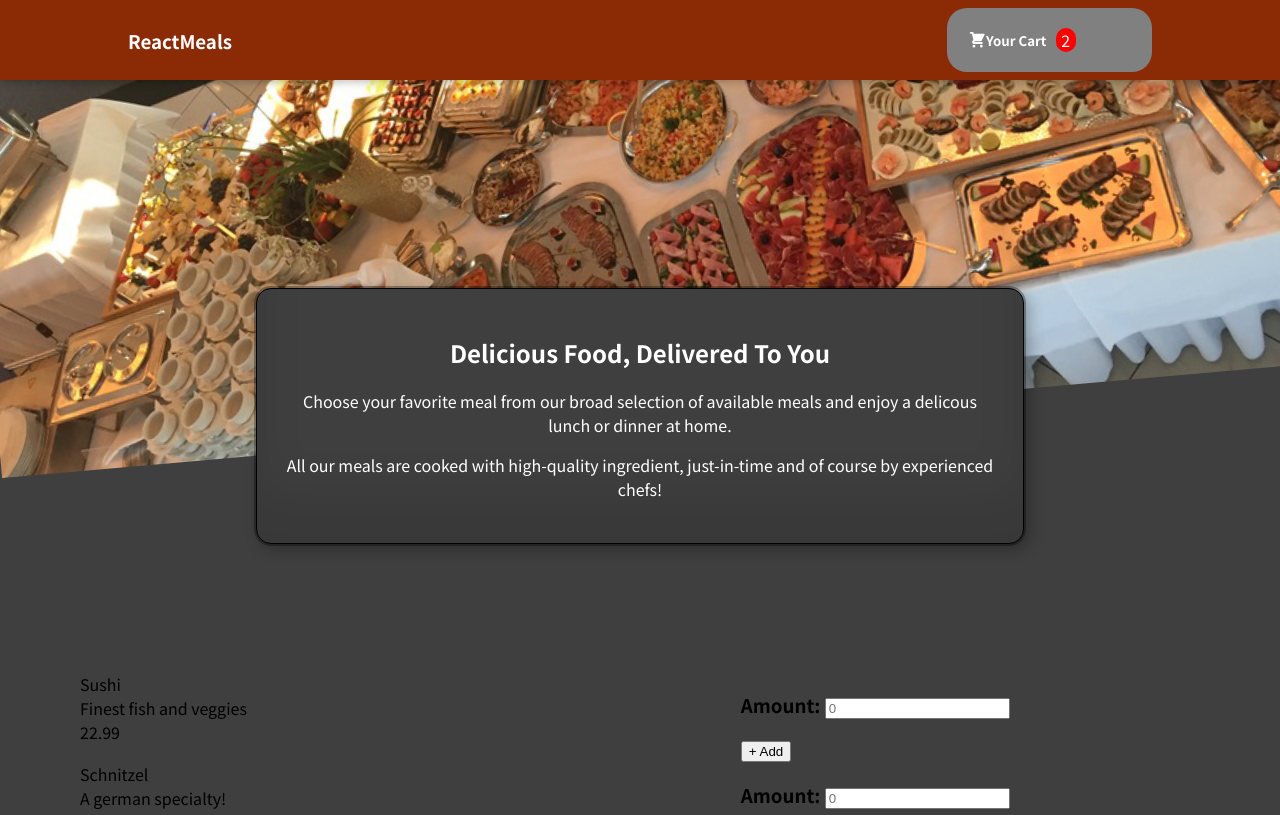
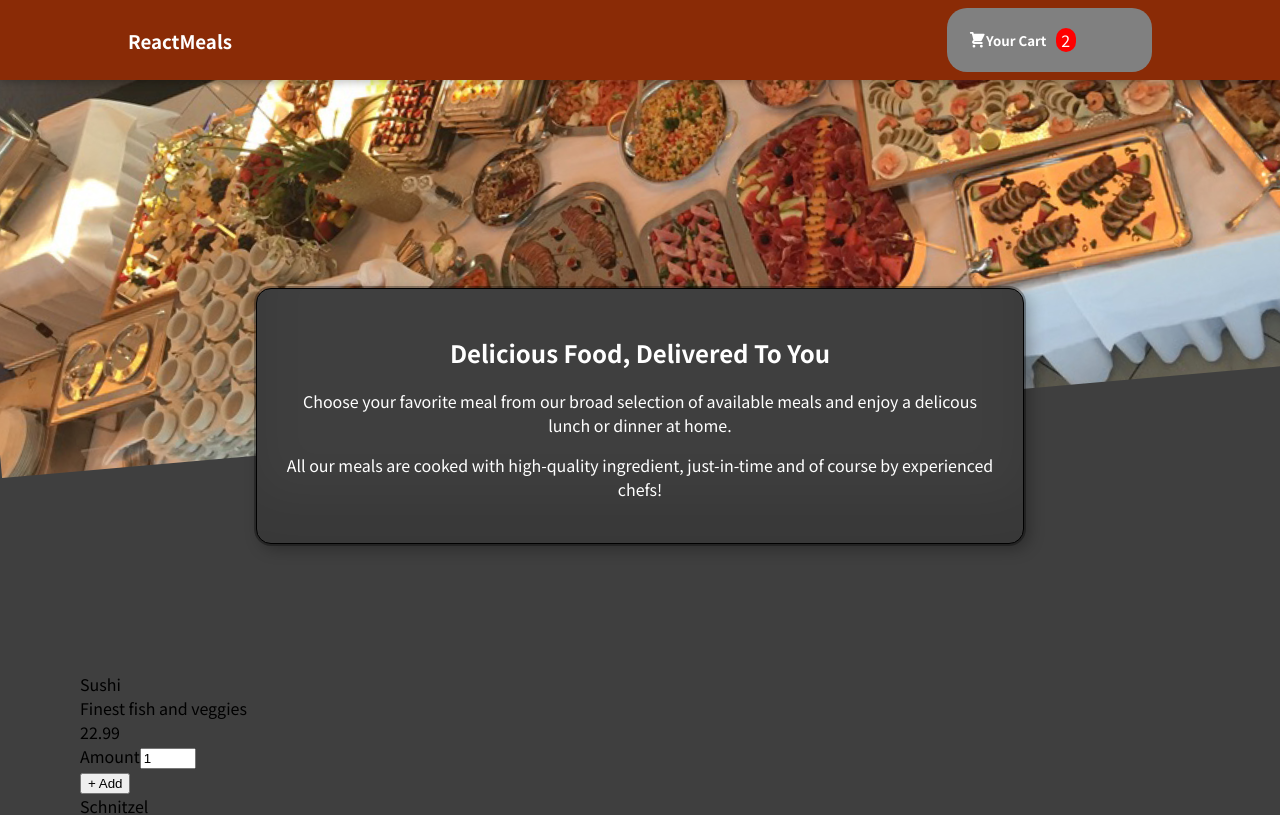
Before and after one commit to asaulters/react-food-ordering-app, a React (Create React App) app: page / in a window 1280 px wide. Shown: the top 815 px of the page. Built offline with nearby package versions, Linux system fonts and the light colour scheme.

Commit message:
added AvalibleMeals, input, and mealitemform components

```diff
--- a/src/Components/Meals/DummyMeals.js
+++ b/src/Components/Meals/AvalibleMeals.js
@@ -1,6 +1,6 @@
 import React from 'react';
 
-const DUMMY_MEALS = [
+const AvalibleMeals = [
     {
       id: 'm1',
       name: 'Sushi',
@@ -28,4 +28,4 @@ const DUMMY_MEALS = [
   ];
 
 
-  export default DUMMY_MEALS;
+  export default AvalibleMeals;
--- a/src/Components/Meals/MealForm.js
+++ b/src/Components/Meals/MealForm.js
@@ -2,7 +2,7 @@ import React, { useContext, useState } from 'react';
 
 import './Meals.css';
 import MealItem from './MealItem';
-// import DummyMeals from './DummyMeals';
+import AvalibleMeals from './AvalibleMeals';
 
 const DUMMY_MEALS = [
     {
@@ -33,14 +33,14 @@ const DUMMY_MEALS = [
 
 const MealForm =(props) => {
 
-    const [meals, setMeals] =useState(DUMMY_MEALS);
+    // const [meals, setMeals] =useState(DUMMY_MEALS);
 
 
 
     return (
         <ul className='mealForm'>
 
-                <MealItem meals={meals}  />
+                <MealItem  meals={AvalibleMeals} />
 
         </ul>
     )
--- a/src/Components/Meals/MealItem.js
+++ b/src/Components/Meals/MealItem.js
@@ -1,16 +1,20 @@
 import React, { useContext, useState } from 'react';
 
-import Button from '../UI/Button/Button'
+import Card from '../UI/Card/Card';
+import MealItemForm from './MealItemForm';
+import AvalibleMeals from './AvalibleMeals';
+
+import Button from '../UI/Button/Button';
 import './Meals.css';
 
 const MealItem =(props) => {
 
 
-    const [currentCart, setCurrentCart] = useState(null)
+    const [cart, setCart] = useState(null)
 
     const addToCartHandler = (e, props) => {
       e.preventDefault();
-      console.log(props.value)
+      console.log(e.value)
     }
 
     const preventSub = (e)=> {
@@ -21,28 +25,31 @@ const MealItem =(props) => {
         return( <h2>No meals found!!</h2>)
     } else{
         return (
-            <form onSubmit={preventSub}>
+            <Card onSubmit={preventSub}>
                 {/* <ul className='mealItem'> */}
-                    {props.meals.map((meal)=> {
+                    {AvalibleMeals.map((meal)=> {
                         return<>
                             <ul className='mealItem' >
                                 <div className='mealItem-info'>
                                     <li>{meal.name}</li>
                                     <li>{meal.description}</li>
                                     <li>{meal.price}</li>
+                                    <MealItemForm
+                                    id={meal.id}
+                                    key={meal.id}
+                                    name={meal.name}
+                                    description={meal.description}
+                                />
                                 </div>
-                                <div className='mealItem-input'>
-                                    <h3>Amount: <input type="number" placeholder='0' className='quantityInput' /></h3>
-                                    {/* <Button /> */}
-                                    <button type='submit' onClick={addToCartHandler}> + Add</button>
-                                </div>
+
+
                             </ul>
                         </>
 
                     })};
 
                 {/* </ul> */}
-            </form>
+            </Card>
         )
 
     }
--- /dev/null
+++ b/src/Components/Meals/MealItemForm.js
@@ -0,0 +1,25 @@
+import Input from "../UI/Input/Input";
+
+const MealItemForm = (props) => {
+
+    const prevDef = (e, props) => {
+        e.preventDefault();
+        console.log(props.value);
+    }
+    return(
+        <form onSubmit={prevDef}>
+            <Input label="Amount" input={{
+                id: 'amount_' + props.id,
+                type: 'number',
+                min: '1',
+                max: '10',
+                step: '1',
+                defaultValue: '1'
+            }} />
+            <button> + Add</button>
+        </form>
+
+            )
+}
+
+export default MealItemForm;
--- /dev/null
+++ b/src/Components/UI/Card/Card.js
@@ -0,0 +1,9 @@
+import React from 'react';
+
+const Card = props => {
+    return(
+        <div> {props.children}</div>
+    )
+}
+
+export default Card;
--- /dev/null
+++ b/src/Components/UI/Input/Input.js
@@ -0,0 +1,14 @@
+
+
+const Input = (props) => {
+
+    return (
+        <div>
+            <label htmlFor={props.input.id}>{props.label}</label>
+            <input {...props.input}/>
+        </div>
+    )
+
+}
+
+export default Input;
```
